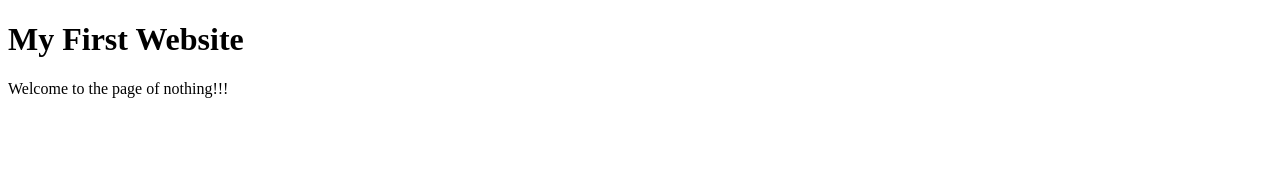
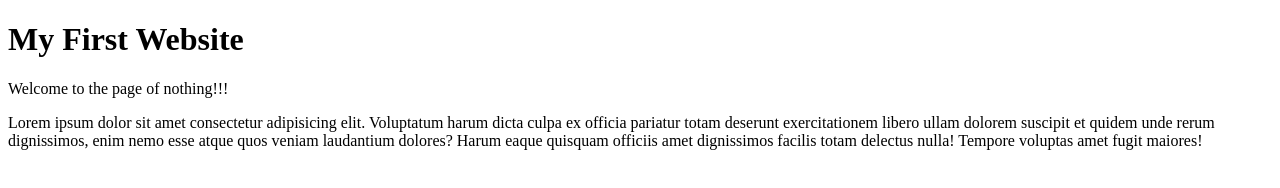
Before and after one commit to mrdosf/my-first-website, a plain HTML site: page index.html in a window 1280 px wide. Drawn offline with Linux system fonts and the light colour scheme.

Commit message:
another commit

```diff
--- a/index.html
+++ b/index.html
@@ -9,5 +9,6 @@
 <body>
     <h1 class="heading">My First Website</h1>
     <p class="welcome_note">Welcome to the page of nothing!!!</p>
+    <p class="para">Lorem ipsum dolor sit amet consectetur adipisicing elit. Voluptatum harum dicta culpa ex officia pariatur totam deserunt exercitationem libero ullam dolorem suscipit et quidem unde rerum dignissimos, enim nemo esse atque quos veniam laudantium dolores? Harum eaque quisquam officiis amet dignissimos facilis totam delectus nulla! Tempore voluptas amet fugit maiores!</p>
 </body>
 </html>
```
